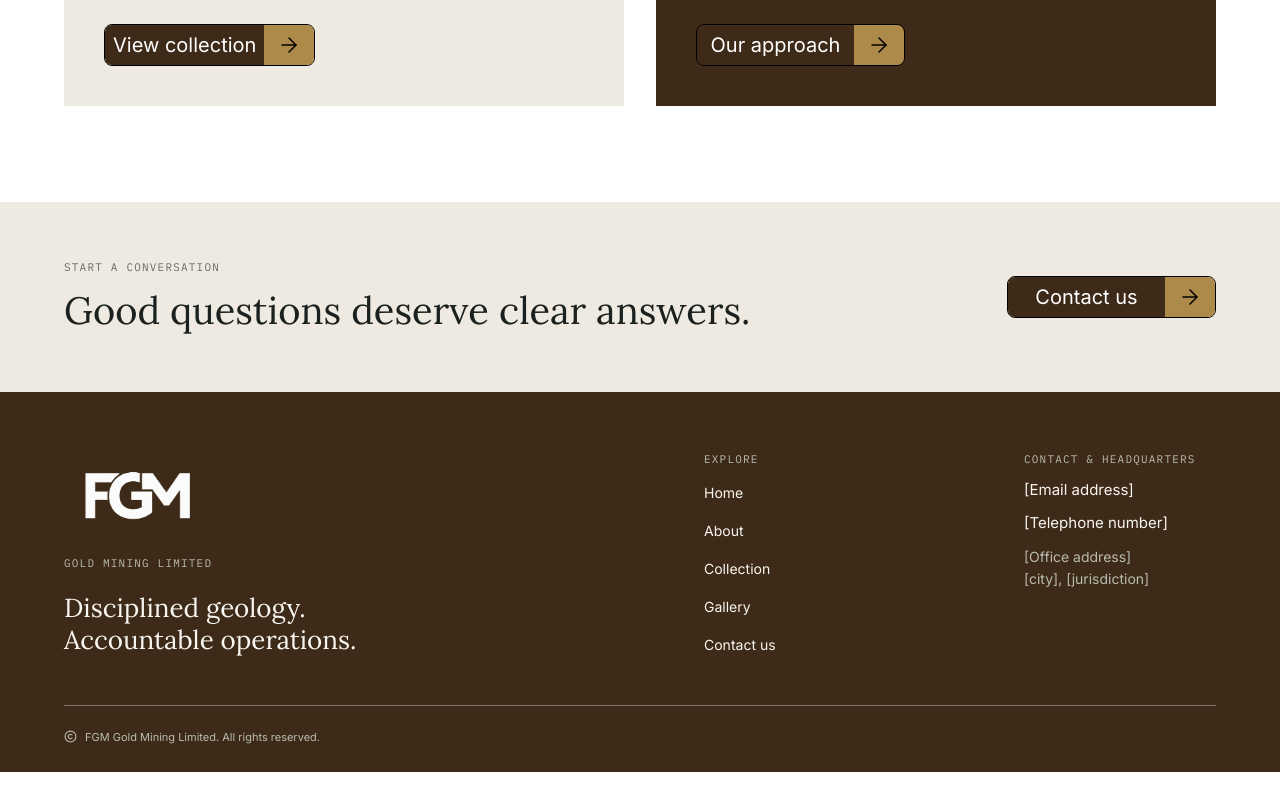
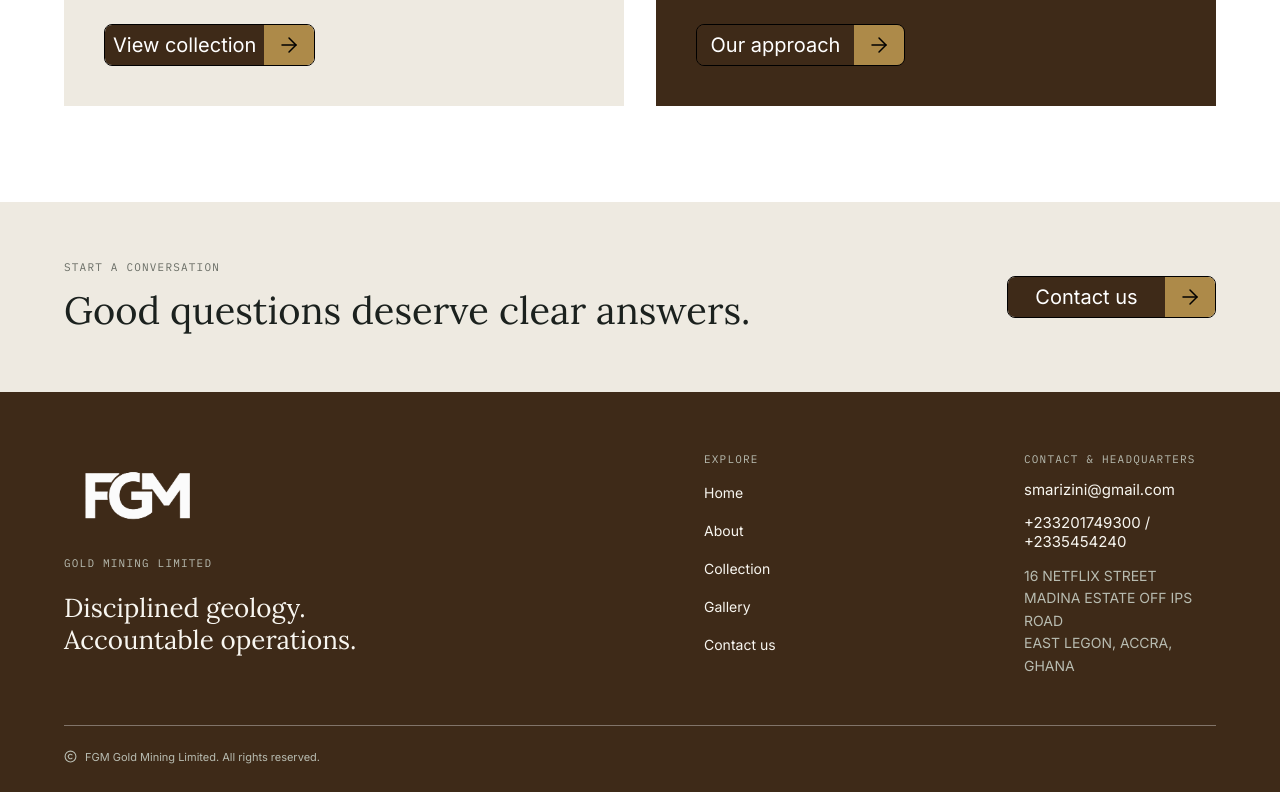
Before and after one commit to zoestella-xo/FGM-Gold-Mining-Limited, a React (Vite) app: page / in a window 1280 px wide. Shown: the part 2115-2907 px from the top of the page. Built offline with nearby package versions, Linux system fonts and the light colour scheme.

Commit message:
Replace placeholder contact details with actual data
Updated contact details with real information.

```diff
--- a/src/data/content.ts
+++ b/src/data/content.ts
@@ -1,11 +1,3 @@
-/**
- * All site copy lives here so it can be edited (or later fetched from a CMS)
- * without touching component code. Values in [square brackets] are
- * placeholders carried over from the Figma design; replace them with real data.
- */
-
-/* ───────────────────────── Navigation ───────────────────────── */
-
 export interface NavItem {
   readonly label: string;
   readonly to: string;
@@ -39,9 +31,9 @@ export const COMPANY = {
 } as const;
 
 export const CONTACT_DETAILS = {
-  email: '[Email address]',
-  telephone: '[Telephone number]',
-  addressLines: ['[Office address]', '[city], [jurisdiction]'],
+  email: 'smarizini@gmail.com',
+  telephone: '+233201749300 / +2335454240',
+  addressLines: ['16 NETFLIX STREET MADINA ESTATE OFF IPS ROAD', 'EAST LEGON, ACCRA, GHANA'],
 } as const;
 
 /* ───────────────────────── Home ───────────────────────── */
```
